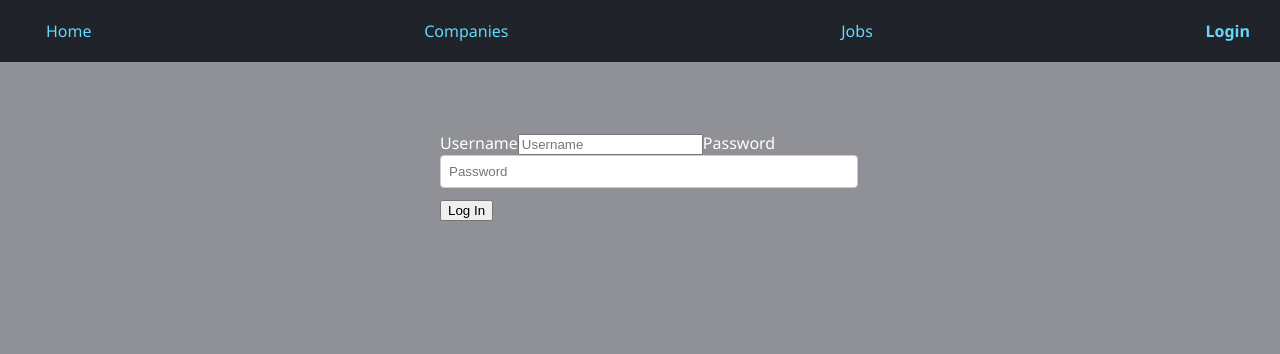
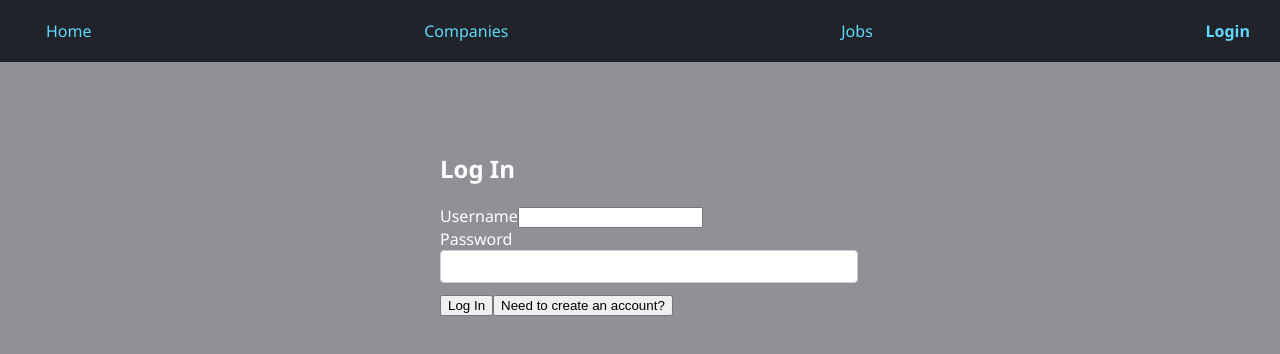
Before and after one commit to equansa00/jobly-frontend, a React (Create React App) app: page /login in a window 1280 px wide. Shown: the top 354 px of the page. Built offline with nearby package versions, Linux system fonts and the light colour scheme.

Commit message:
add user on the frontend

```diff
--- a/src/App.js
+++ b/src/App.js
@@ -1,4 +1,5 @@
 // src/App.js
+
 import React from 'react';
 import { BrowserRouter as Router, Routes, Route } from 'react-router-dom';
 import NavBar from './components/NavBar';
--- a/src/api/JoblyApi.js
+++ b/src/api/JoblyApi.js
@@ -1,20 +1,9 @@
 // src/api/JoblyApi.js
 import axios from 'axios';
 
-const BASE_URL = process.env.REACT_APP_BASE_URL || 'http://localhost:3001';
+const BASE_URL = process.env.REACT_APP_API_BASE_URL || 'http://localhost:3001';
 
-/**
- * JoblyApi is a class that provides static methods for making API calls.
- * It uses the axios library to make the HTTP requests.
- * The base URL of the API is either the REACT_APP_BASE_URL environment variable or 'http://localhost:3001'.
- * The token for authentication is stored in the static 'token' property.
- *
- * Each method corresponds to a different API endpoint and HTTP method.
- * The 'request' method is a general method for making API calls, and the other methods use it for specific tasks.
- * The 'setToken' method is used to set the token for authentication.
- */
 class JoblyApi {
-
   static token;
 
   static async request(endpoint, data = {}, method = 'get') {
@@ -77,6 +66,21 @@ class JoblyApi {
     JoblyApi.setToken(res.token);
     return res.token;
   }
+
+  async register(data) {
+    let res = await this.request(`auth/register`, data, "post");
+    return res.token;
+  }
+
+  static async register(userData) {
+    try {
+      const response = await axios.post(`${BASE_URL}/auth/register`, userData);
+      return response.data.token; // Assuming the API returns a token on successful registration
+    } catch (error) {
+      throw new Error("Registration failed. Please try again.");
+    }
+  }
+
 }
 
 export default JoblyApi;
--- a/src/components/LoginForm.js
+++ b/src/components/LoginForm.js
@@ -1,74 +1,85 @@
-// src/components/LoginForm.js
 import React, { useState } from 'react';
 import JoblyApi from '../api/JoblyApi';
 import './LoginForm.css';
 
-/**
- * LoginForm is a React component that provides a form for user login.
- * It uses the JoblyApi to authenticate the user and receive a token.
- * The token is then passed to the parent component through the 'setToken' prop and stored in local storage.
- * The form data and any error during login are managed in the 'formData' and 'error' states respectively.
- *
- * @param {Object} props - The properties passed to this component.
- * @param {Function} props.setToken - The function to set the token in the parent component.
- *
- * @returns {JSX.Element} A JSX element representing the login form.
- */
 function LoginForm({ setToken }) {
-  console.log("Rendering LoginForm");
-
-  // State for storing the form data
+  const [isLogin, setIsLogin] = useState(true); // State to toggle between login and registration
   const [formData, setFormData] = useState({
     username: '',
-    password: ''
+    password: '',
+    firstName: '', // Additional fields for registration
+    lastName: '',
+    email: '',
   });
-
-  // State for storing any error that occurs during login
   const [error, setError] = useState(null);
 
-  // Function for handling changes in the form inputs
   const handleChange = (e) => {
     const { name, value } = e.target;
     setFormData(data => ({ ...data, [name]: value }));
   };
 
-  // Function for handling form submission
   const handleSubmit = async (e) => {
     e.preventDefault();
     try {
-      const token = await JoblyApi.login(formData);
+      let token;
+      if (isLogin) {
+        // Login flow
+        token = await JoblyApi.login(formData);
+      } else {
+        // Registration flow
+        await JoblyApi.register(formData); // Assuming you have a register method
+        token = await JoblyApi.login({
+          username: formData.username,
+          password: formData.password,
+        });
+      }
       setToken(token);
-      localStorage.setItem('joblyToken', token); // Store the token
+      localStorage.setItem('joblyToken', token);
     } catch (err) {
       setError(err.toString());
     }
   };
 
-  // Render the login form
+  const toggleForm = () => {
+    setIsLogin(!isLogin);
+    setError(null); // Reset error messages when toggling
+  };
+
   return (
     <div className="form-container">
+      <h2>{isLogin ? 'Log In' : 'Sign Up'}</h2>
       <form onSubmit={handleSubmit}>
-        {error && <div>Error: {error}</div>}
-        <label htmlFor="username">Username</label>
-        <input
-          id="username"
-          name="username"
-          value={formData.username}
-          onChange={handleChange}
-          placeholder="Username"
-          required // You might want to ensure the field is filled
-        />
-        <label htmlFor="password">Password</label>
-        <input
-          id="password"
-          type="password"
-          name="password"
-          value={formData.password}
-          onChange={handleChange}
-          placeholder="Password"
-          required // You might want to ensure the field is filled
-        />
-        <button type="submit">Log In</button>
+        {error && <div className="error">Error: {error}</div>}
+        {/* Username and password fields are always shown */}
+        <div className="form-group">
+          <label htmlFor="username">Username</label>
+          <input id="username" name="username" value={formData.username} onChange={handleChange} required />
+        </div>
+        <div className="form-group">
+          <label htmlFor="password">Password</label>
+          <input id="password" type="password" name="password" value={formData.password} onChange={handleChange} required />
+        </div>
+        {/* Additional fields for registration */}
+        {!isLogin && (
+          <>
+            <div className="form-group">
+              <label htmlFor="firstName">First Name</label>
+              <input id="firstName" name="firstName" value={formData.firstName} onChange={handleChange} required />
+            </div>
+            <div className="form-group">
+              <label htmlFor="lastName">Last Name</label>
+              <input id="lastName" name="lastName" value={formData.lastName} onChange={handleChange} required />
+            </div>
+            <div className="form-group">
+              <label htmlFor="email">Email</label>
+              <input id="email" type="email" name="email" value={formData.email} onChange={handleChange} required />
+            </div>
+          </>
+        )}
+        <button type="submit">{isLogin ? 'Log In' : 'Sign Up'}</button>
+        <button type="button" onClick={toggleForm}>
+          {isLogin ? 'Need to create an account?' : 'Already have an account?'}
+        </button>
       </form>
     </div>
   );
```
Also changed, not shown: src/components/SignupForm.js (+19 -24 lines), 1 other file (tests, documents, lock files or other folders).
